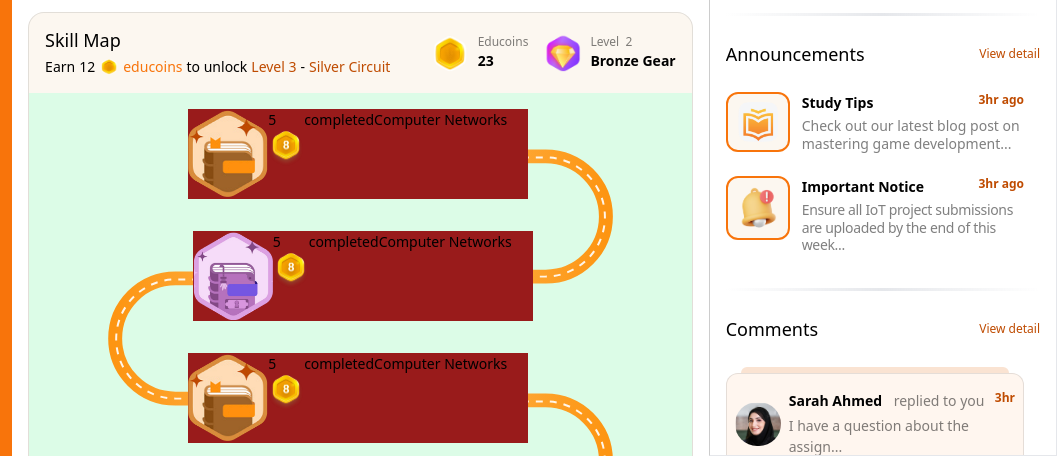
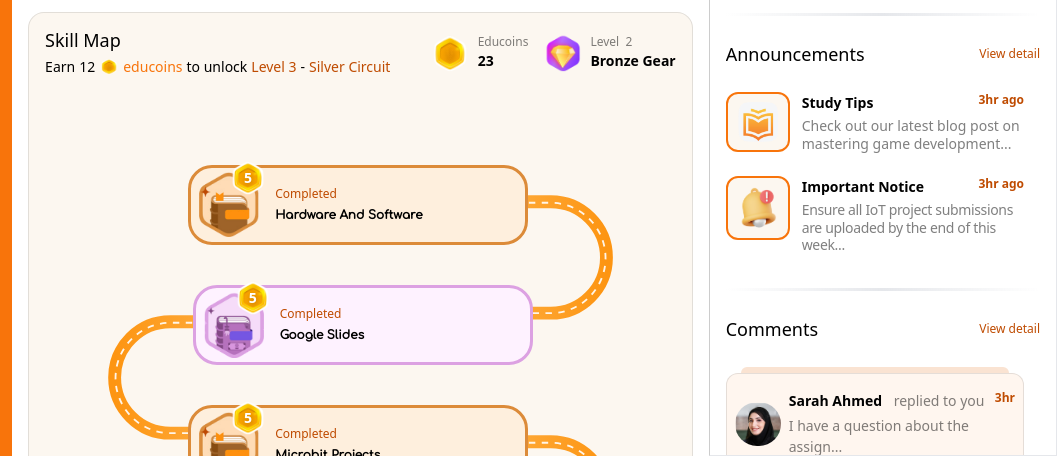
Before and after one commit to mharisgh/educraft-teacher, a website: page index.html in a window 1280 px wide. Shown: the part 344-800 px from the top of the page, 223-1280 px from the left. Drawn offline with nearby package versions, Linux system fonts and the light colour scheme.

Commit message:
skill map 80%

```diff
--- a/index.html
+++ b/index.html
@@ -10,6 +10,7 @@
   <!-- Link Swiper's CSS -->
   <link rel="stylesheet" href="https://cdn.jsdelivr.net/npm/swiper@11/swiper-bundle.min.css" />
   <link rel="stylesheet" href="https://fonts.googleapis.com/css2?family=Poppins:wght@400;500;600;700&display=swap">
+  <link href="https://fonts.googleapis.com/css2?family=Comfortaa:wght@400;500&display=swap" rel="stylesheet">
   <link href="output.css" rel="stylesheet">
 
 
@@ -59,6 +60,24 @@
     /* Tailwind extension */
     .rotate-chat {
       animation: rotateChat 10s cubic-bezier(0.42, 0, 0.58, 1) infinite;
+    }
+
+    @keyframes custom-ping {
+      0% {
+        transform: scale(.9);
+      }
+
+      50%{
+        transform: scale(1)
+      }
+
+      100% {
+        transform: scale(.9);
+      }
+    }
+
+    .custom-ping {
+      animation: custom-ping 2s cubic-bezier(0, 0, 0.2, 1) infinite;
     }
   </style>
 </head>
@@ -428,50 +447,12 @@
           </div>
 
           <!-- skill map Journey -->
-          <div class="max-h-[600px] bg-pink-600  w-full relative flex justify-center ">
+          <div class="max-h-[600px]  w-full relative flex justify-center ">
 
             <!-- skill map path -->
-            <div class="flex flex-col gap-8 w-full pt-4 pb-20 bg-green-100 overflow-auto" id="skillMapCourseContainer">
-
-              <!-- road map illustration right-->
-              <!-- <div class="relative bg-green-500 w-full h-full">
-                <div
-                  class="absolute z-[100] border-dashed border-[2px] border-white/80 border-l-transparent w-[195px] rounded-full min-h-[88px] top-[6px]">
-                </div>
-                <div
-                  class="absolute border-[12px] border-orange-500 border-l-transparent w-[200px]  rounded-full min-h-[100px]">
-                </div>
-              </div> -->
-
-              <!-- road map illustration left-->
-              <!-- <div class="relative bg-green-500 w-full h-full">
-                <div
-                  class="absolute z-[100] border-dashed border-[2px] border-white/80 border-r-transparent w-[195px] left-[4px] rounded-full min-h-[88px] top-[6px]">
-                </div>
-                <div
-                  class="absolute border-[12px] border-orange-500 border-r-transparent w-[200px]  rounded-full min-h-[100px]">
-                </div>
-              </div> -->
-
-              <!-- <img class="w-[160px]" src="assets/img/skillmap/path-left.svg" alt=""> -->
-
+            <div class="flex flex-col gap-10 w-full pt-8 pb-20 overflow-auto" id="skillMapCourseContainer">
+<a href=""></a>
             </div>
-
-
-
-            <!-- each course -->
-            <!-- <div class="bg-orange-300 lg:max-w-[360px] py-1 px-3 rounded-[2rem] border-[.25rem] border-orange-800 flex gap-4 items-center">
-              <div class="relative w-fit">
-                <img class="w-[65px]" src="/assets/img/skillmap/course-icon-1.png" alt="course 1">
-                <img class="w-[40px] absolute -top-3 -right-2" src="/assets/img/educoin-big.png"
-                  alt="course 1">
-              </div>
-              <div>
-                <p>completed</p>
-                <p>copmuter network & Internet</p>
-              </div>
-
-            </div> -->
 
 
           </div>
--- a/js/skillmap.js
+++ b/js/skillmap.js
@@ -4,52 +4,67 @@ const courseData = [
     id: "1",
     coinCount: 5,
     courseStatus: "completed",
-    courseName: "Computer Networks",
-    bgColor: "bg-red-800"
+    courseName: "HARDWARE AND SOFTWARE",
+    courseLink: "/hardware-software" // Add the link for each course
   },
   {
     id: "2",
     coinCount: 5,
     courseStatus: "completed",
-    courseName: "Computer Networks",
-    bgColor: "bg-red-800"
+    courseName: "GOOGLE SLIDES",
+    courseLink: "/hardware-software" // Add the link for each course
   },
   {
     id: "3",
     coinCount: 5,
     courseStatus: "completed",
-    courseName: "Computer Networks",
-    bgColor: "bg-red-800"
+    courseName: "MICROBIT PROJECTS",
+    courseLink: "/hardware-software" // Add the link for each course
   },
   {
     id: "4",
     coinCount: 8,
     courseStatus: "now",
-    courseName: "Data Structures",
-    bgColor: "bg-pink-600"
+    courseName: "INTRODUCTION TO LOGO PROGRAMMING",
+    courseLink: "/hardware-software" // Add the link for each course
   },
   {
     id: "5",
     coinCount: 3,
     courseStatus: "locked",
-    courseName: "Operating Systems",
-    bgColor: "bg-blue-600"
+    courseName: "Introduction to Robotics I",
+    courseLink: "/hardware-software" // Add the link for each course
   },
   {
     id: "6",
     coinCount: 3,
     courseStatus: "locked",
-    courseName: "Operating Systems",
-    bgColor: "bg-blue-600"
+    courseName: "Introduction to Game Developments",
+    courseLink: "/hardware-software" // Add the link for each course
   },
   {
     id: "7",
     coinCount: 3,
+    courseStatus: "locked",
+    courseName: " Artificial Intelligence",
+    courseLink: "/hardware-software" // Add the link for each course
+  },
+  {
+    id: "8",
+    coinCount: 3,
+    courseStatus: "locked",
+    courseName: " Introduction to Coding and Programming Languages",
+    courseLink: "/hardware-software" // Add the link for each course
+  },
+  {
+    id: "9",
+    coinCount: 3,
     courseStatus: "final",
     courseName: "Operating Systems",
-    bgColor: "bg-blue-600"
+    courseLink: "/hardware-software" // Add the link for each course
   }
 ];
+
 
 // Initialize a counter to track completed course status
 let completedCounter = 0;
@@ -69,6 +84,23 @@ function getImageForStatus(status) {
       return 'course-icon-final.png';
     default:
       return 'default.png';
+  }
+}
+
+// Function to set the border and background classes based on course status and image
+function getCourseClasses(status, imageSrc) {
+  switch (status) {
+    case 'completed':
+      return imageSrc === 'course-icon-2.png'
+        ? ["border-[#dca1e2]", "bg-[#fef2ff]"]
+        : ["border-[#dc8b39]", "bg-[#feefdd]"];
+    case 'now':
+      return ["border-[#fad704]", "bg-[#fdf7d6]"];
+    case 'locked':
+    case 'final':
+      return ["border-[#b6bbc1]", "bg-[#f5f5f5]"];
+    default:
+      return [];
   }
 }
 
@@ -94,22 +126,42 @@ function generateCourseCards() {
     const alignmentClass = index % 2 === 0 ? 'justify-self-start' : 'justify-self-end';
     const pathImage = index % 2 === 0 ? 'path-right.svg' : 'path-left.svg';
 
-    // Create a new div for each course
-    const courseDiv = document.createElement("div");
-    courseDiv.classList.add("lg:w-[340px]", alignmentClass, course.bgColor, "h-[90px]", "flex", "z-[12]");
+     // Create a new div for each course
+    const courseDiv = document.createElement("a");
+    const courseClasses = getCourseClasses(course.courseStatus, course.imageSrc);
+    courseDiv.classList.add("cursor-pointer", "lg:w-[340px]", "border-[.2rem]", "px-2", "py-1", "rounded-[1.5rem]", alignmentClass, "h-[80px]", "flex", "z-[12]", ...courseClasses);
+    courseDiv.href = course.courseLink;
+
+    // Function to capitalize the first letter of each word
+    function toTitleCase(str) {
+      return str
+        .toLowerCase() // Convert the entire string to lowercase
+        .split(' ') // Split the string into an array of words
+        .map(word => word.charAt(0).toUpperCase() + word.slice(1)) // Capitalize the first letter of each word
+        .join(' '); // Join the array back into a string
+    }
+
 
     // Inner HTML of the course card using template literals
     courseDiv.innerHTML = `
+    <div class="relative">
       <img
-      class="w-[80px] object-contain"
-      id="${course.id}" src='/assets/img/skillmap/${course.imageSrc}' alt="${course.courseName}">
-      <div>
-        <p>${course.coinCount}</p>
-        <img class="w-[36px]"
-         src="/assets/img/educoin-big.png" alt="educoin points">
+      class="min-w-[60px] max-w-[60px] object-contain ${course.courseStatus === 'now' ? 'custom-ping' : ''}"
+      id="${course.id}" src='/assets/img/skillmap/${course.imageSrc}' alt="points">
+      <div class="absolute -top-3 -right-2">
+      <div id="skillMapCourseCoinCount" class="w-full h-full relative ${['locked', 'final', 'now'].includes(course.courseStatus) ? 'hidden' : 'flex'} justify-center items-center text-white font-semibold">
+        <p class="absolute">${course.coinCount}</p>
+        <img class="w-[38px]"
+         src="/assets/img/educoin-sm.png" alt="educoin points">
       </div>
-      <p>${course.courseStatus}</p>
-      <p>${course.courseName}</p>
+
+      </div>
+    </div>
+
+    <div class="pl-4 flex flex-col justify-center">
+      <p class="capitalize text-xs text-primaryDark pb-1">${course.courseStatus}</p>
+      <p class="text-[12px] font-semibold font-[Comfortaa]">${toTitleCase(course.courseName)}</p>
+    </div>
       <div style="visibility: ${pathLine}; height: 2px; background-color: black; margin-top: 10px;"></div>
     `;
 
@@ -125,14 +177,17 @@ function generateCourseCards() {
 
       // Add multiple classes to pathImg
       pathImg.classList.add(
-        "w-[260px]",
+        "w-[240px]",
         "absolute",
+        positionClass, // Use the determined position class
+        "top-[30px]",
+        "z-[10]",
+      );
 
-        positionClass, // Use the determined position class
-
-        "top-[40px]",
-        "z-[10]"
-      );
+      // Add saturation class conditionally
+      if (course.courseStatus === 'locked') {
+        pathImg.classList.add('filter', 'saturate-0'); // Only add these classes if locked
+      }
 
       // Set the source and alt attributes
       pathImg.src = `/assets/img/skillmap/${pathImage}`;
```
Also changed, not shown: input.css (line endings or trailing spaces).
